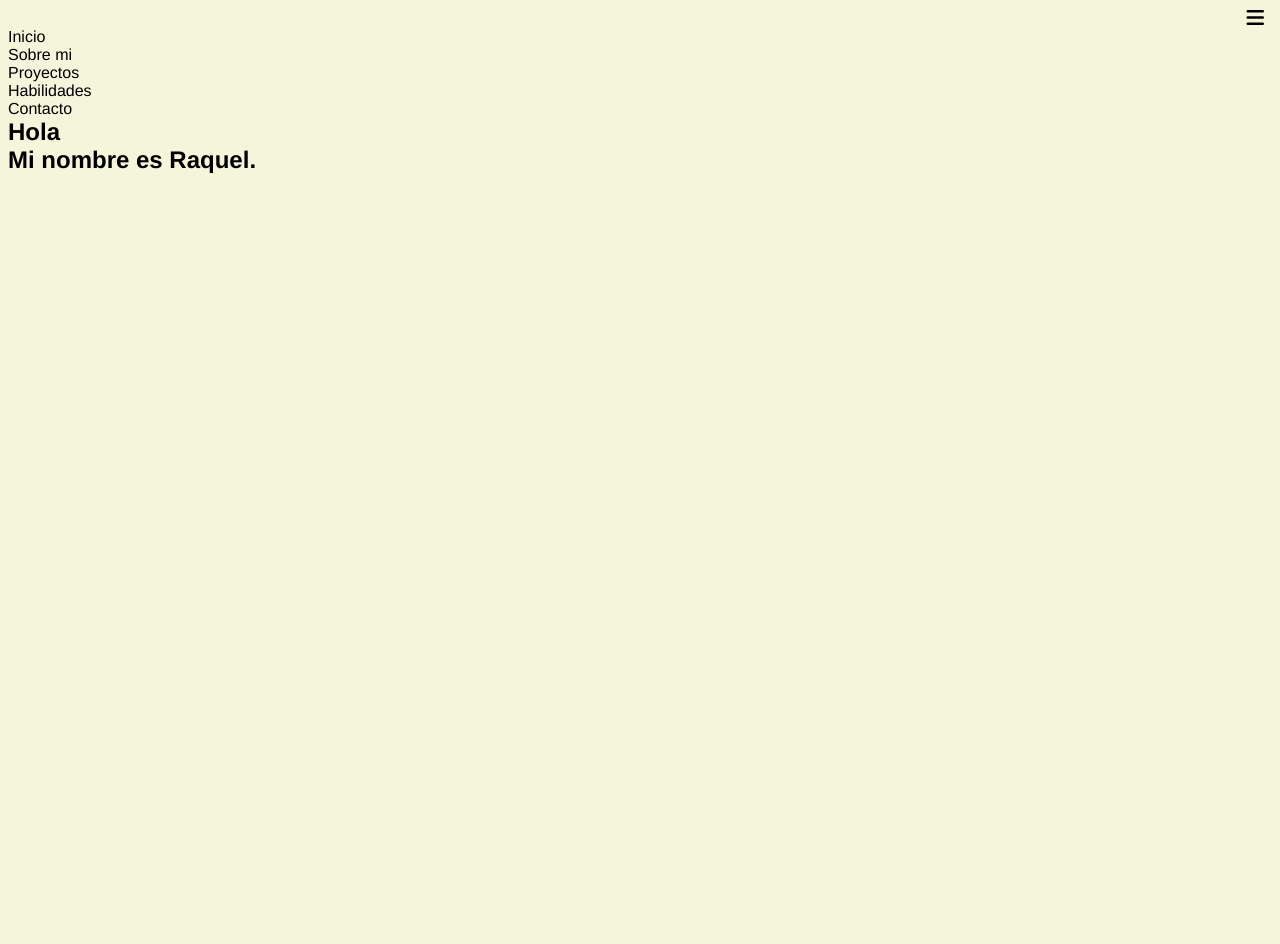
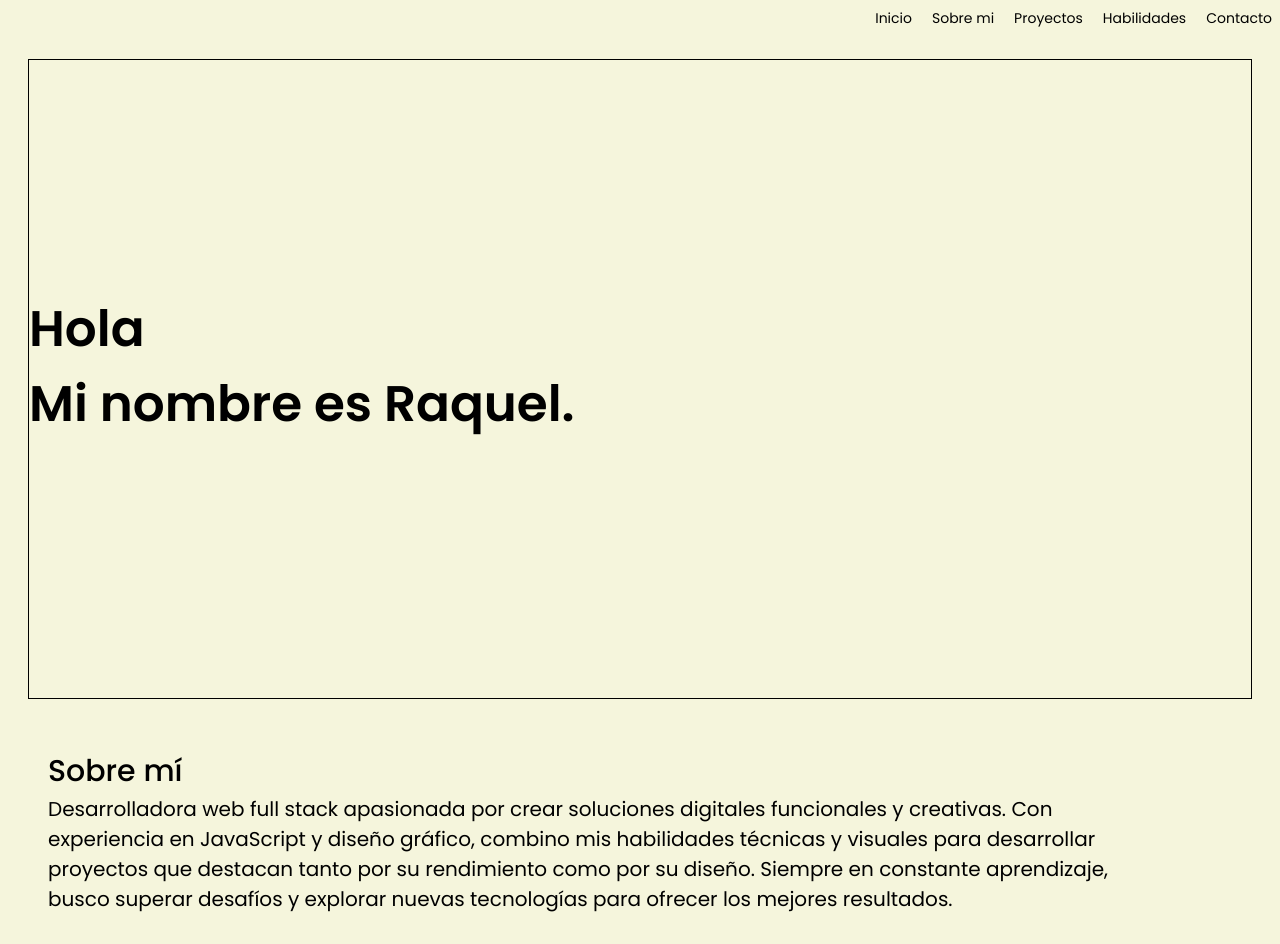
Before and after one commit to raquelruz/my-portfolio, a plain HTML site: page index.html in a window 1280 px wide. Before the commit the page ends 800 px from the top, so only its background shows below. Drawn offline with Linux system fonts and the light colour scheme.

Commit message:
add about me section

```diff
--- a/index.html
+++ b/index.html
@@ -4,20 +4,29 @@
 		<meta charset="UTF-8" />
 		<meta name="viewport" content="width=device-width, initial-scale=1.0" />
 		<title>Plantilla CSS - Mobile First</title>
-        <script src="https://kit.fontawesome.com/c295a4be63.js" crossorigin="anonymous"></script>
+		<script
+			src="https://kit.fontawesome.com/c295a4be63.js"
+			crossorigin="anonymous"
+		></script>
 		<link rel="shortcut icon" href="/media/favicon.png" type="image/x-icon" />
-        <link rel="stylesheet" href="/styles/index.css">
+		<link rel="stylesheet" href="/styles/index.css" />
+		<link rel="preconnect" href="https://fonts.googleapis.com" />
+		<link rel="preconnect" href="https://fonts.gstatic.com" crossorigin />
+		<link
+			href="https://fonts.googleapis.com/css2?family=Poppins:ital,wght@0,100;0,200;0,300;0,400;0,500;0,600;0,700;0,800;0,900;1,100;1,200;1,300;1,400;1,500;1,600;1,700;1,800;1,900&family=Quicksand:wght@300..700&display=swap"
+			rel="stylesheet"
+		/>
 	</head>
 
 	<body>
-        <nav>
+		<nav id="home">
 			<div class="mobile-nav">
 				<i class="fa-solid fa-bars"></i>
 			</div>
 			<div class="desktop-nav">
 				<ul>
 					<li>
-                    <a href="#">Inicio</a>
+						<a href="#home">Inicio</a>
 					</li>
 					<li>
 						<a href="#">Sobre mi</a>
@@ -38,9 +47,32 @@
 		<main>
 			<section>
 				<div class="container">
+					<div class="introduction-container">
 						<div class="introduction">
 							<h1>Hola</h1>
 							<h2>Mi nombre es Raquel.</h2>
+						</div>
+						<div class="introduction-img">
+							<img src="" alt="" />
+							<!-- INTRODUCIR IMAGEN MÍA / ILUSTRACIÓN -->
+						</div>
+					</div>
+				</div>
+			</section>
+
+			<section>
+				<div class="container">
+					<div class="about-me-container">
+						<div class="about-me">
+							<h2>Sobre mí</h2>
+							<p>Desarrolladora web full stack apasionada por crear soluciones
+								digitales funcionales y creativas. Con experiencia en JavaScript y
+								diseño gráfico, combino mis habilidades técnicas y visuales para
+								desarrollar proyectos que destacan tanto por su rendimiento como
+								por su diseño. Siempre en constante aprendizaje, busco superar
+								desafíos y explorar nuevas tecnologías para ofrecer los mejores
+								resultados.</p>
+						</div>
 					</div>
 				</div>
 			</section>
--- a/styles/global.css
+++ b/styles/global.css
@@ -7,7 +7,7 @@ html {
 }
 
 html, body {
-    font-family: Helvetica, -apple-system, BlinkMacSystemFont, "Segoe UI", Roboto, Arial, sans-serif, "Apple Color Emoji", "Segoe UI Emoji", "Segoe UI Symbol";
+    font-family: "Poppins", "Quicksand", -apple-system, BlinkMacSystemFont, "Segoe UI", Roboto, Arial, sans-serif, "Apple Color Emoji", "Segoe UI Emoji", "Segoe UI Symbol";
 }
 
 h1, h2, h3, h4, h5, h6,
@@ -43,9 +43,6 @@ ul {
     list-style-type: none;
 }
 
-/* A partir de aquí introduce tus estilos
-(estos estilos aplican desde Mobile en adelante hasta  que se sobreescriban en alguna media query) */
-
 body {
     background-color: var(--bg-color);
 }
@@ -57,3 +54,31 @@ body {
     font-size: 20px;
     padding: 0 8px 0 10px;
 }
+
+.desktop-nav {
+    display: none;
+}
+
+.container {
+    margin: 10px 0;
+    padding: 20px;
+}
+
+.introduction-container {
+    display: flex;
+    flex-direction: column;
+    align-items: center;
+}
+
+.introduction-container {
+    height: 80vh;
+    display: flex;
+    justify-content: center;
+    align-items: flex-start;
+    border: 1px solid black;
+}
+
+h1, h2 {
+    font-weight: 600;
+    font-size: 40px;
+}
--- a/styles/responsive.css
+++ b/styles/responsive.css
@@ -1,7 +1,4 @@
 /* Mobile First */
-
-/* A partir de aquí es para dar estilo par diferentes tamaños de pantalla */
-
 /* Media query para dispositivos TABLET (mayores a 480px) */
 @media (min-width: 481px) {
 	:root {
@@ -9,6 +6,14 @@
 		--container-width: 85%;
 	}
 
+	.mobile-nav {
+		font-size: 30px;
+	}
+
+	h1, h2 {
+		font-weight: 600;
+		font-size: 50px;
+	}
 }
 
 /* Media query para dispositivos DESKTOP (mayores a 1024px) */
@@ -16,6 +21,46 @@
 	:root {
 		--bg-color: beige;
 		--container-width: 80%;
+	}
+
+	.mobile-nav {
+		display: none;
+	}
+
+	.desktop-nav {
+		display: flex;
+		flex-direction: row;
+		justify-content: flex-end;
+	}
+
+	.desktop-nav ul {
+		display: flex;
+		flex-direction: row;
+		justify-content: flex-end;
+		gap: 20px;
+		font-size: 14px;
+	}
+
+	h1, h2 {
+		font-weight: 600;
+		font-size: 50px;
+	}
+
+	.about-me-container {
+		width: 90%;
+		display: flex;
+		flex-direction: column;
+		justify-content: center;
+		padding: 0 20px;
+	}
+
+	.about-me-container h2 {
+		font-size: 30px;
+		font-weight: 500;
+	}
+
+	.about-me-container p {
+		font-size: 20px;
 	}
 }
 
@@ -25,4 +70,18 @@
 		--bg-color: aquamarine;
 		--container-width: 75%;
 	}
+
+	h1, h2 {
+		font-weight: 600;
+		font-size: 60px;
+	}
+
+	.about-me-container h2 {
+		font-size: 36px;
+		font-weight: 500;
+	}
+
+	.about-me-container p {
+		font-size: 24px;
+	}
 }
```
Also changed, not shown: media/icons/Imagen_de_WhatsApp_2024-12-12_a_las_12.20.20_35a92c01-removebg-preview.png (added), media/icons/hello.png (added), 2 other files. Lines whose indentation alone changed are shown as unchanged.
